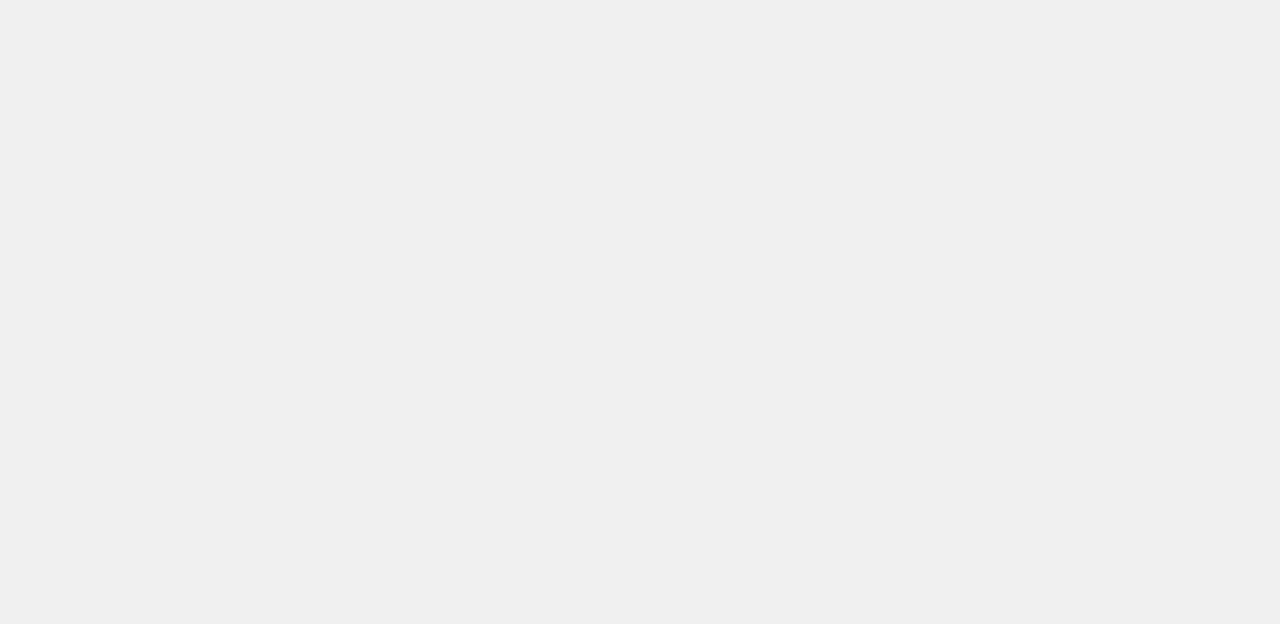
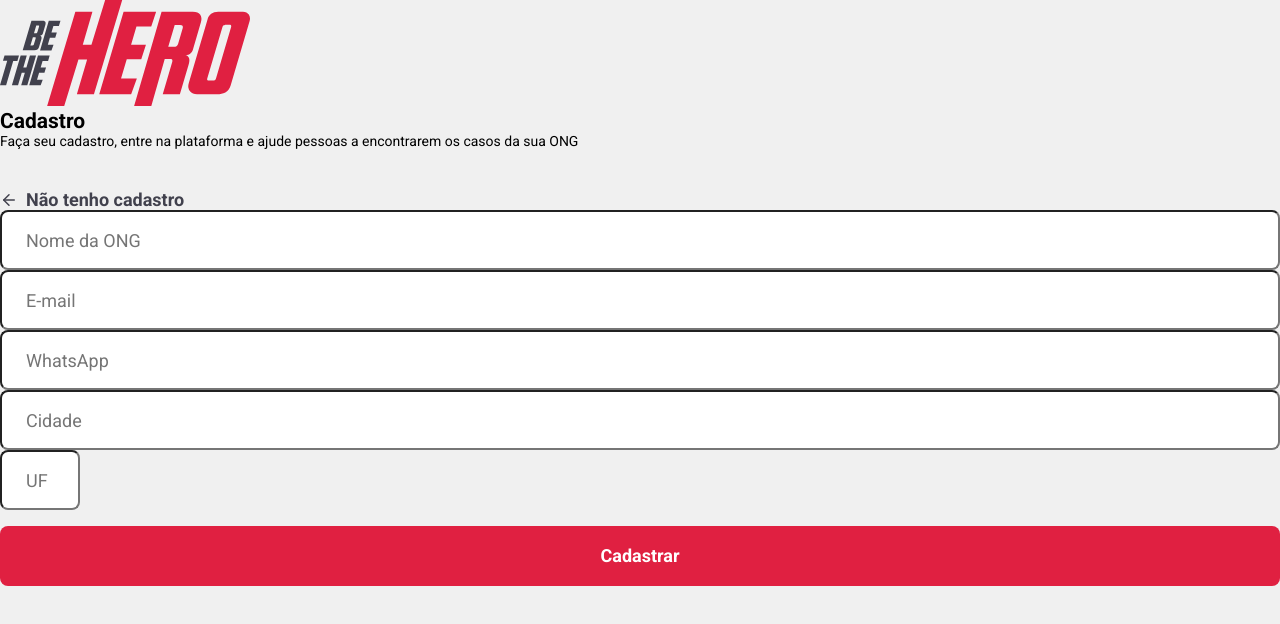
Before and after one commit to helenapaixao/Semana-Omnistack-11, a React (Create React App) app in the folder Frontend/: page /register in a window 1280 px wide. Shown: the top 624 px of the page. Built offline with nearby package versions, Linux system fonts and the light colour scheme.

Commit message:
add page register

```diff
--- a/Frontend/src/global.css
+++ b/Frontend/src/global.css
@@ -50,3 +50,22 @@
   filter: brightness(90%);
 
 }
+
+.back-link {
+  display: flex;
+  align-items: center;
+  margin-top: 40px;
+  color: #41414d;
+  font-size: 18px;
+  text-decoration: none;
+  font-weight: bold;
+  transition: opacity 0.2s;
+}
+
+ .back-link svg {
+  margin-right: 8px;
+}
+
+.back-link:hover {
+  opacity: 0.8;
+}
--- a/Frontend/src/pages/Logon/index.js
+++ b/Frontend/src/pages/Logon/index.js
@@ -1,5 +1,6 @@
 import React from "react";
 import "./styles.css";
+import {Link} from 'react-router-dom'
 import heroesImg from "../../assets/heroes.png"
 import logoImg from "../../assets/logo.svg";
 import {FiLogIn} from "react-icons/fi"
@@ -12,12 +13,12 @@
         <form>
           <h1>Faça seu logon</h1>
           <input placeholder="Sua ID" />
-          <button  className="button" type="submit">Entrar</button>
+          <button className="button" type="submit">Entrar</button>
 
-          <a href="/register">
+          <Link className="back-link" to="/register">
             <FiLogIn />
             Não tenho cadastro
-          </a>
+          </Link>
         </form>
       </section>
       <img src={heroesImg} alt="logo" />
--- /dev/null
+++ b/Frontend/src/pages/Register/index.js
@@ -0,0 +1,34 @@
+import React from 'react';
+import logoImg from "../../assets/logo.svg";
+import {Link} from 'react-router-dom'
+import {FiArrowLeft} from "react-icons/fi"
+
+// import './styles';
+
+export default function Register() {
+  return(
+    <div className="register-container">
+      <div className="content">
+        <section>
+          <img src={logoImg} alt="Be The Hero"/>
+          <h1>Cadastro</h1>
+          <p>Faça seu cadastro, entre na plataforma e ajude pessoas a encontrarem os casos da sua ONG</p>
+          <Link className="back-link" to="/register">
+            <FiArrowLeft />
+            Não tenho cadastro
+          </Link>
+        </section>
+        <form>
+        <input placeholder="Nome da ONG"/>
+        <input  type="email" placeholder="E-mail"/>
+        <input placeholder="WhatsApp"/>
+        <div className="input-group">
+          <input placeholder="Cidade"/>
+          <input placeholder="UF" style={{width:80}}/>
+        </div>
+        <button className="button" type="submit">Cadastrar</button>
+        </form>
+      </div>
+    </div>
+  )
+}
--- /dev/null
+++ b/Frontend/src/pages/Register/styles.css
@@ -0,0 +1,12 @@
+
+
+.register-container {
+  width: 100%;
+  max-width: 1120px;
+  height: 100vh;
+  margin: 0 auto;
+
+  display: flex;
+  align-items: center;
+  justify-content: center;
+}
--- a/Frontend/src/routes.js
+++ b/Frontend/src/routes.js
@@ -1,7 +1,8 @@
 import React from 'react';
 import {BrowserRouter, Route, Switch} from 'react-router-dom';
 
-import Logon from './pages/Logon'
+import Logon from './pages/Logon';
+import Register from './pages/Register';
 
 
 export default function Routes() {
@@ -10,6 +11,7 @@
     <BrowserRouter>
     <Switch>
       <Route path="/" component={Logon} exact />
+      <Route path="/register" component={Register}  />
     </Switch>
     </BrowserRouter>
   )
```
